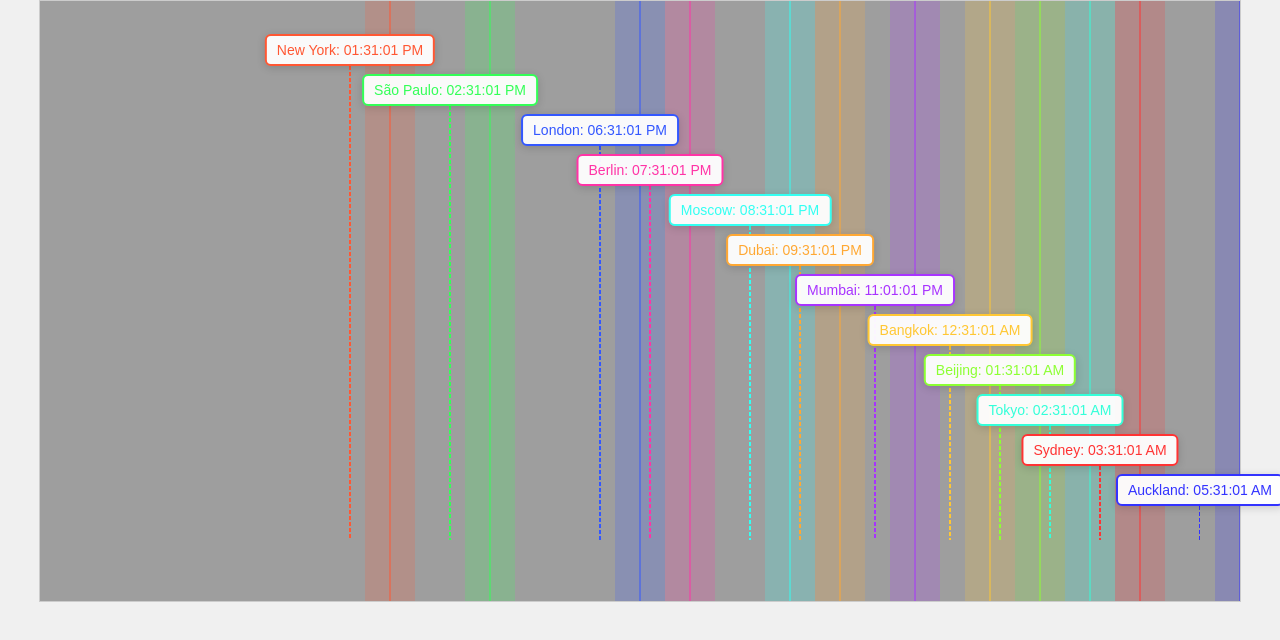
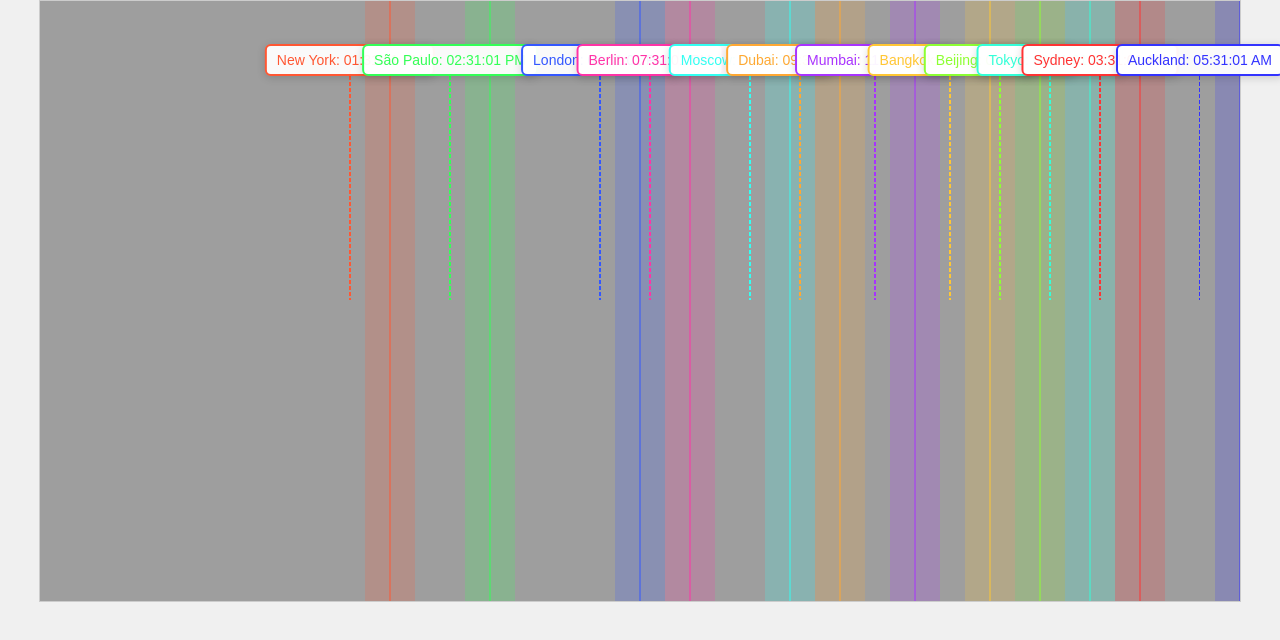
Before and after one commit to alecbibat/world-time-clock, a plain HTML site: page index.html in a window 1280 px wide. Drawn offline with Linux system fonts and the light colour scheme.

Commit message:
Update index.html

```diff
--- a/index.html
+++ b/index.html
@@ -111,29 +111,30 @@
     });
 
     const x = ((city.tzOffset + 12) / 24) * canvas.width;
-        const y = canvas.height * 0.9;
-        const labelY = 50 + index * 40;
+    const y = canvas.height * 0.1; // place label near the top
 
     const label = document.createElement("div");
     label.className = "label";
     label.style.left = `${x}px`;
-        label.style.top = `${labelY}px`;
+    label.style.top = `${y}px`;
     label.style.border = `2px solid ${colors[index % colors.length]}`;
     label.style.color = colors[index % colors.length];
     label.textContent = `${city.name}: ${time}`;
     labelsDiv.appendChild(label);
 
+    // Arrow line directly down to time zone bar
     const line = document.createElementNS("http://www.w3.org/2000/svg", "line");
     line.setAttribute("x1", x);
-        line.setAttribute("y1", labelY + 10);
+    line.setAttribute("y1", y + 10); // just under label
     line.setAttribute("x2", x);
-        line.setAttribute("y2", y);
+    line.setAttribute("y2", canvas.height * 0.5); // midpoint of band
     line.setAttribute("stroke", colors[index % colors.length]);
     line.setAttribute("stroke-width", "2");
     line.setAttribute("stroke-dasharray", "4 2");
     arrowSVG.appendChild(line);
   });
 }
+
   </script>
 </body>
 </html>
```
Lines whose indentation alone changed are shown as unchanged.
